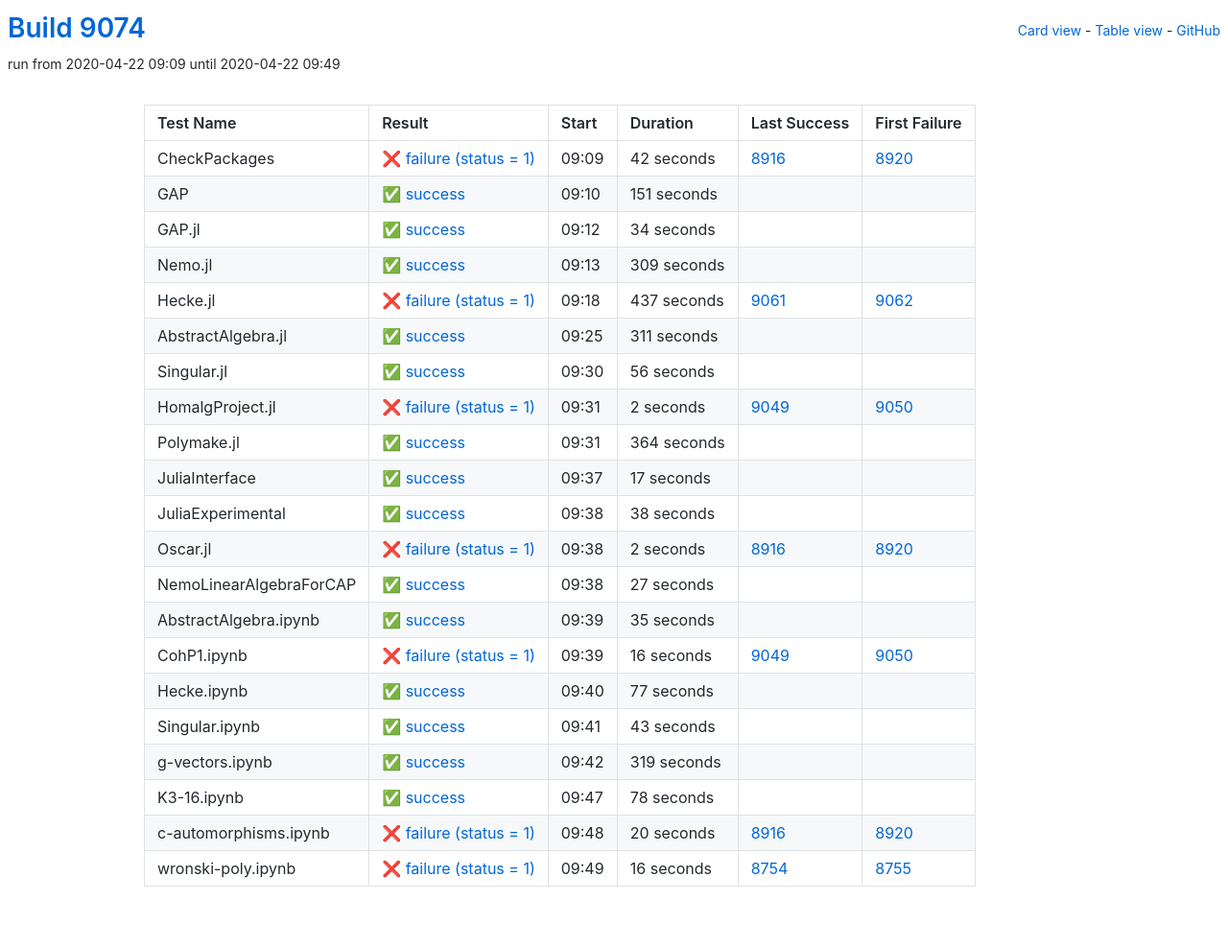
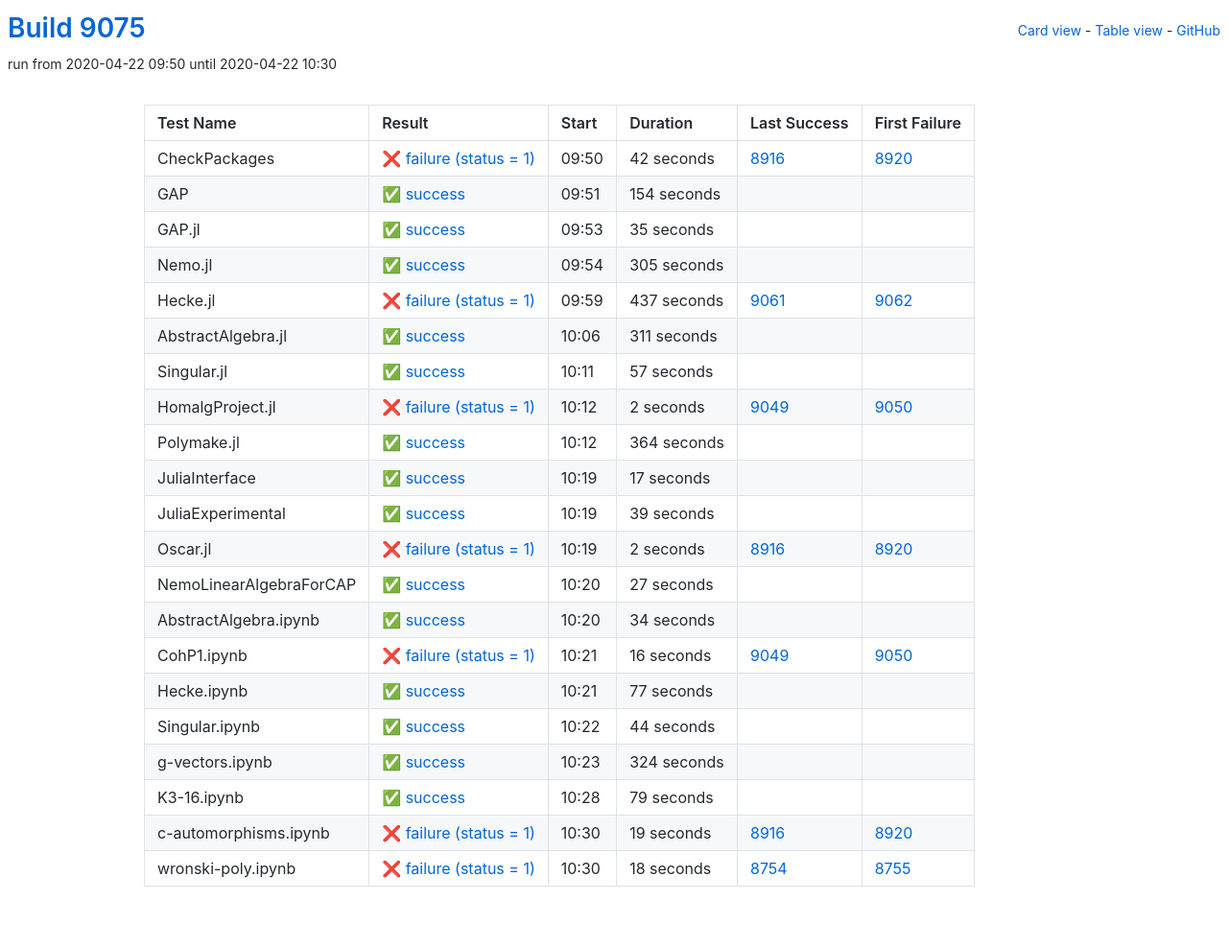
Before and after one commit to oscar-system/oscar-ci-status, a Jekyll site: the page built from table.html, in a window 1280 px wide. Shown: the whole page at 96% size. Built offline with Jekyll 4.4.1, drawn with Linux system fonts in a browser that asks for light colours.

Commit message:
Build 9075

```diff
--- a/_data/ci.yml
+++ b/_data/ci.yml
@@ -1,5 +1,5 @@
-build: 9074
-build_url: https://oscarci.mathematik.uni-kl.de/job/oscar/9074/
+build: 9075
+build_url: https://oscarci.mathematik.uni-kl.de/job/oscar/9075/
 job: oscar
 tests:
 - duration: 42
@@ -8,20 +8,141 @@
   first_failure_url: https://oscarci.mathematik.uni-kl.de/job/oscar/8920/
   last_success: 8916
   last_success_url: https://oscarci.mathematik.uni-kl.de/job/oscar/8916/
-  log: https://oscarci.mathematik.uni-kl.de/job/oscar/9074/artifact/logs/build-9074/CheckPackages.log
+  log: https://oscarci.mathematik.uni-kl.de/job/oscar/9075/artifact/logs/build-9075/CheckPackages.log
   name: CheckPackages
-  start: 2020-04-22 09:09
+  start: 2020-04-22 09:50
   status: failure
   success: false
-- duration: 151
+- duration: 154
   exitcode: 0
   first_failure: false
   first_failure_url: null
   last_success: false
   last_success_url: null
-  log: https://oscarci.mathematik.uni-kl.de/job/oscar/9074/artifact/logs/build-9074/GAP.log
+  log: https://oscarci.mathematik.uni-kl.de/job/oscar/9075/artifact/logs/build-9075/GAP.log
   name: GAP
-  start: 2020-04-22 09:10
+  start: 2020-04-22 09:51
+  status: success
+  success: true
+- duration: 35
+  exitcode: 0
+  first_failure: false
+  first_failure_url: null
+  last_success: false
+  last_success_url: null
+  log: https://oscarci.mathematik.uni-kl.de/job/oscar/9075/artifact/logs/build-9075/GAP.jl.log
+  name: GAP.jl
+  start: 2020-04-22 09:53
+  status: success
+  success: true
+- duration: 305
+  exitcode: 0
+  first_failure: false
+  first_failure_url: null
+  last_success: false
+  last_success_url: null
+  log: https://oscarci.mathematik.uni-kl.de/job/oscar/9075/artifact/logs/build-9075/Nemo.jl.log
+  name: Nemo.jl
+  start: 2020-04-22 09:54
+  status: success
+  success: true
+- duration: 437
+  exitcode: 1
+  first_failure: 9062
+  first_failure_url: https://oscarci.mathematik.uni-kl.de/job/oscar/9062/
+  last_success: 9061
+  last_success_url: https://oscarci.mathematik.uni-kl.de/job/oscar/9061/
+  log: https://oscarci.mathematik.uni-kl.de/job/oscar/9075/artifact/logs/build-9075/Hecke.jl.log
+  name: Hecke.jl
+  start: 2020-04-22 09:59
+  status: failure
+  success: false
+- duration: 311
+  exitcode: 0
+  first_failure: false
+  first_failure_url: null
+  last_success: false
+  last_success_url: null
+  log: https://oscarci.mathematik.uni-kl.de/job/oscar/9075/artifact/logs/build-9075/AbstractAlgebra.jl.log
+  name: AbstractAlgebra.jl
+  start: 2020-04-22 10:06
+  status: success
+  success: true
+- duration: 57
+  exitcode: 0
+  first_failure: false
+  first_failure_url: null
+  last_success: false
+  last_success_url: null
+  log: https://oscarci.mathematik.uni-kl.de/job/oscar/9075/artifact/logs/build-9075/Singular.jl.log
+  name: Singular.jl
+  start: 2020-04-22 10:11
+  status: success
+  success: true
+- duration: 2
+  exitcode: 1
+  first_failure: 9050
+  first_failure_url: https://oscarci.mathematik.uni-kl.de/job/oscar/9050/
+  last_success: 9049
+  last_success_url: https://oscarci.mathematik.uni-kl.de/job/oscar/9049/
+  log: https://oscarci.mathematik.uni-kl.de/job/oscar/9075/artifact/logs/build-9075/HomalgProject.jl.log
+  name: HomalgProject.jl
+  start: 2020-04-22 10:12
+  status: failure
+  success: false
+- duration: 364
+  exitcode: 0
+  first_failure: false
+  first_failure_url: null
+  last_success: false
+  last_success_url: null
+  log: https://oscarci.mathematik.uni-kl.de/job/oscar/9075/artifact/logs/build-9075/Polymake.jl.log
+  name: Polymake.jl
+  start: 2020-04-22 10:12
+  status: success
+  success: true
+- duration: 17
+  exitcode: 0
+  first_failure: false
+  first_failure_url: null
+  last_success: false
+  last_success_url: null
+  log: https://oscarci.mathematik.uni-kl.de/job/oscar/9075/artifact/logs/build-9075/JuliaInterface.log
+  name: JuliaInterface
+  start: 2020-04-22 10:19
+  status: success
+  success: true
+- duration: 39
+  exitcode: 0
+  first_failure: false
+  first_failure_url: null
+  last_success: false
+  last_success_url: null
+  log: https://oscarci.mathematik.uni-kl.de/job/oscar/9075/artifact/logs/build-9075/JuliaExperimental.log
+  name: JuliaExperimental
+  start: 2020-04-22 10:19
+  status: success
+  success: true
+- duration: 2
+  exitcode: 1
+  first_failure: 8920
+  first_failure_url: https://oscarci.mathematik.uni-kl.de/job/oscar/8920/
+  last_success: 8916
+  last_success_url: https://oscarci.mathematik.uni-kl.de/job/oscar/8916/
+  log: https://oscarci.mathematik.uni-kl.de/job/oscar/9075/artifact/logs/build-9075/Oscar.jl.log
+  name: Oscar.jl
+  start: 2020-04-22 10:19
+  status: failure
+  success: false
+- duration: 27
+  exitcode: 0
+  first_failure: false
+  first_failure_url: null
+  last_success: false
+  last_success_url: null
+  log: https://oscarci.mathematik.uni-kl.de/job/oscar/9075/artifact/logs/build-9075/NemoLinearAlgebraForCAP.log
+  name: NemoLinearAlgebraForCAP
+  start: 2020-04-22 10:20
   status: success
   success: true
 - duration: 34
@@ -30,130 +151,9 @@
   first_failure_url: null
   last_success: false
   last_success_url: null
-  log: https://oscarci.mathematik.uni-kl.de/job/oscar/9074/artifact/logs/build-9074/GAP.jl.log
-  name: GAP.jl
-  start: 2020-04-22 09:12
-  status: success
-  success: true
-- duration: 309
-  exitcode: 0
-  first_failure: false
-  first_failure_url: null
-  last_success: false
-  last_success_url: null
-  log: https://oscarci.mathematik.uni-kl.de/job/oscar/9074/artifact/logs/build-9074/Nemo.jl.log
-  name: Nemo.jl
-  start: 2020-04-22 09:13
-  status: success
-  success: true
-- duration: 437
-  exitcode: 1
-  first_failure: 9062
-  first_failure_url: https://oscarci.mathematik.uni-kl.de/job/oscar/9062/
-  last_success: 9061
-  last_success_url: https://oscarci.mathematik.uni-kl.de/job/oscar/9061/
-  log: https://oscarci.mathematik.uni-kl.de/job/oscar/9074/artifact/logs/build-9074/Hecke.jl.log
-  name: Hecke.jl
-  start: 2020-04-22 09:18
-  status: failure
-  success: false
-- duration: 311
-  exitcode: 0
-  first_failure: false
-  first_failure_url: null
-  last_success: false
-  last_success_url: null
-  log: https://oscarci.mathematik.uni-kl.de/job/oscar/9074/artifact/logs/build-9074/AbstractAlgebra.jl.log
-  name: AbstractAlgebra.jl
-  start: 2020-04-22 09:25
-  status: success
-  success: true
-- duration: 56
-  exitcode: 0
-  first_failure: false
-  first_failure_url: null
-  last_success: false
-  last_success_url: null
-  log: https://oscarci.mathematik.uni-kl.de/job/oscar/9074/artifact/logs/build-9074/Singular.jl.log
-  name: Singular.jl
-  start: 2020-04-22 09:30
-  status: success
-  success: true
-- duration: 2
-  exitcode: 1
-  first_failure: 9050
-  first_failure_url: https://oscarci.mathematik.uni-kl.de/job/oscar/9050/
-  last_success: 9049
-  last_success_url: https://oscarci.mathematik.uni-kl.de/job/oscar/9049/
-  log: https://oscarci.mathematik.uni-kl.de/job/oscar/9074/artifact/logs/build-9074/HomalgProject.jl.log
-  name: HomalgProject.jl
-  start: 2020-04-22 09:31
-  status: failure
-  success: false
-- duration: 364
-  exitcode: 0
-  first_failure: false
-  first_failure_url: null
-  last_success: false
-  last_success_url: null
-  log: https://oscarci.mathematik.uni-kl.de/job/oscar/9074/artifact/logs/build-9074/Polymake.jl.log
-  name: Polymake.jl
-  start: 2020-04-22 09:31
-  status: success
-  success: true
-- duration: 17
-  exitcode: 0
-  first_failure: false
-  first_failure_url: null
-  last_success: false
-  last_success_url: null
-  log: https://oscarci.mathematik.uni-kl.de/job/oscar/9074/artifact/logs/build-9074/JuliaInterface.log
-  name: JuliaInterface
-  start: 2020-04-22 09:37
-  status: success
-  success: true
-- duration: 38
-  exitcode: 0
-  first_failure: false
-  first_failure_url: null
-  last_success: false
-  last_success_url: null
-  log: https://oscarci.mathematik.uni-kl.de/job/oscar/9074/artifact/logs/build-9074/JuliaExperimental.log
-  name: JuliaExperimental
-  start: 2020-04-22 09:38
-  status: success
-  success: true
-- duration: 2
-  exitcode: 1
-  first_failure: 8920
-  first_failure_url: https://oscarci.mathematik.uni-kl.de/job/oscar/8920/
-  last_success: 8916
-  last_success_url: https://oscarci.mathematik.uni-kl.de/job/oscar/8916/
-  log: https://oscarci.mathematik.uni-kl.de/job/oscar/9074/artifact/logs/build-9074/Oscar.jl.log
-  name: Oscar.jl
-  start: 2020-04-22 09:38
-  status: failure
-  success: false
-- duration: 27
-  exitcode: 0
-  first_failure: false
-  first_failure_url: null
-  last_success: false
-  last_success_url: null
-  log: https://oscarci.mathematik.uni-kl.de/job/oscar/9074/artifact/logs/build-9074/NemoLinearAlgebraForCAP.log
-  name: NemoLinearAlgebraForCAP
-  start: 2020-04-22 09:38
-  status: success
-  success: true
-- duration: 35
-  exitcode: 0
-  first_failure: false
-  first_failure_url: null
-  last_success: false
-  last_success_url: null
-  log: https://oscarci.mathematik.uni-kl.de/job/oscar/9074/artifact/logs/build-9074/AbstractAlgebra.ipynb.log
+  log: https://oscarci.mathematik.uni-kl.de/job/oscar/9075/artifact/logs/build-9075/AbstractAlgebra.ipynb.log
   name: AbstractAlgebra.ipynb
-  start: 2020-04-22 09:39
+  start: 2020-04-22 10:20
   status: success
   success: true
 - duration: 16
@@ -162,9 +162,9 @@
   first_failure_url: https://oscarci.mathematik.uni-kl.de/job/oscar/9050/
   last_success: 9049
   last_success_url: https://oscarci.mathematik.uni-kl.de/job/oscar/9049/
-  log: https://oscarci.mathematik.uni-kl.de/job/oscar/9074/artifact/logs/build-9074/CohP1.ipynb.log
+  log: https://oscarci.mathematik.uni-kl.de/job/oscar/9075/artifact/logs/build-9075/CohP1.ipynb.log
   name: CohP1.ipynb
-  start: 2020-04-22 09:39
+  start: 2020-04-22 10:21
   status: failure
   success: false
 - duration: 77
@@ -173,63 +173,63 @@
   first_failure_url: null
   last_success: false
   last_success_url: null
-  log: https://oscarci.mathematik.uni-kl.de/job/oscar/9074/artifact/logs/build-9074/Hecke.ipynb.log
+  log: https://oscarci.mathematik.uni-kl.de/job/oscar/9075/artifact/logs/build-9075/Hecke.ipynb.log
   name: Hecke.ipynb
-  start: 2020-04-22 09:40
+  start: 2020-04-22 10:21
   status: success
   success: true
-- duration: 43
+- duration: 44
   exitcode: 0
   first_failure: false
   first_failure_url: null
   last_success: false
   last_success_url: null
-  log: https://oscarci.mathematik.uni-kl.de/job/oscar/9074/artifact/logs/build-9074/Singular.ipynb.log
+  log: https://oscarci.mathematik.uni-kl.de/job/oscar/9075/artifact/logs/build-9075/Singular.ipynb.log
   name: Singular.ipynb
-  start: 2020-04-22 09:41
+  start: 2020-04-22 10:22
   status: success
   success: true
-- duration: 319
+- duration: 324
   exitcode: 0
   first_failure: false
   first_failure_url: null
   last_success: false
   last_success_url: null
-  log: https://oscarci.mathematik.uni-kl.de/job/oscar/9074/artifact/logs/build-9074/g-vectors.ipynb.log
+  log: https://oscarci.mathematik.uni-kl.de/job/oscar/9075/artifact/logs/build-9075/g-vectors.ipynb.log
   name: g-vectors.ipynb
-  start: 2020-04-22 09:42
+  start: 2020-04-22 10:23
   status: success
   success: true
-- duration: 78
+- duration: 79
   exitcode: 0
   first_failure: false
   first_failure_url: null
   last_success: false
   last_success_url: null
-  log: https://oscarci.mathematik.uni-kl.de/job/oscar/9074/artifact/logs/build-9074/K3-16.ipynb.log
+  log: https://oscarci.mathematik.uni-kl.de/job/oscar/9075/artifact/logs/build-9075/K3-16.ipynb.log
   name: K3-16.ipynb
-  start: 2020-04-22 09:47
+  start: 2020-04-22 10:28
   status: success
   success: true
-- duration: 20
+- duration: 19
   exitcode: 1
   first_failure: 8920
   first_failure_url: https://oscarci.mathematik.uni-kl.de/job/oscar/8920/
   last_success: 8916
   last_success_url: https://oscarci.mathematik.uni-kl.de/job/oscar/8916/
-  log: https://oscarci.mathematik.uni-kl.de/job/oscar/9074/artifact/logs/build-9074/c-automorphisms.ipynb.log
+  log: https://oscarci.mathematik.uni-kl.de/job/oscar/9075/artifact/logs/build-9075/c-automorphisms.ipynb.log
   name: c-automorphisms.ipynb
-  start: 2020-04-22 09:48
+  start: 2020-04-22 10:30
   status: failure
   success: false
-- duration: 16
+- duration: 18
   exitcode: 1
   first_failure: 8755
   first_failure_url: https://oscarci.mathematik.uni-kl.de/job/oscar/8755/
   last_success: 8754
   last_success_url: https://oscarci.mathematik.uni-kl.de/job/oscar/8754/
-  log: https://oscarci.mathematik.uni-kl.de/job/oscar/9074/artifact/logs/build-9074/wronski-poly.ipynb.log
+  log: https://oscarci.mathematik.uni-kl.de/job/oscar/9075/artifact/logs/build-9075/wronski-poly.ipynb.log
   name: wronski-poly.ipynb
-  start: 2020-04-22 09:49
+  start: 2020-04-22 10:30
   status: failure
   success: false
```
Also changed, not shown: README.md.
